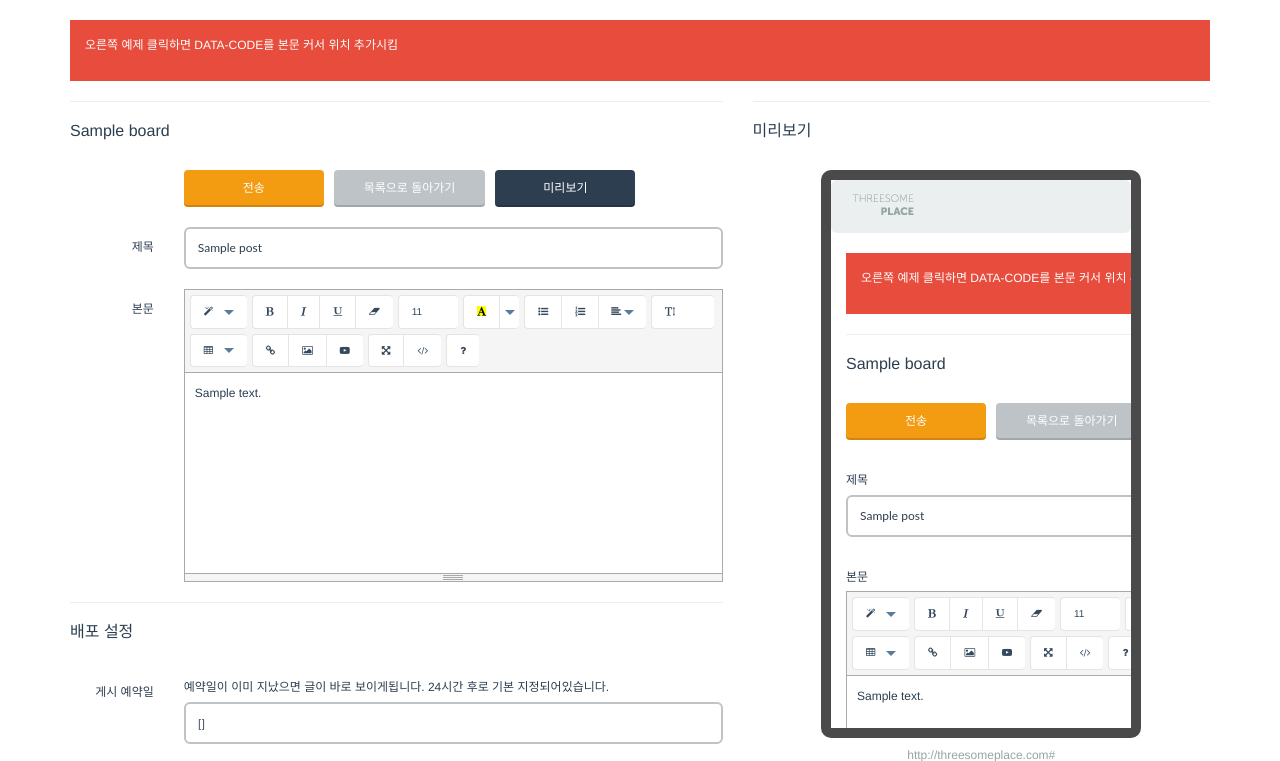
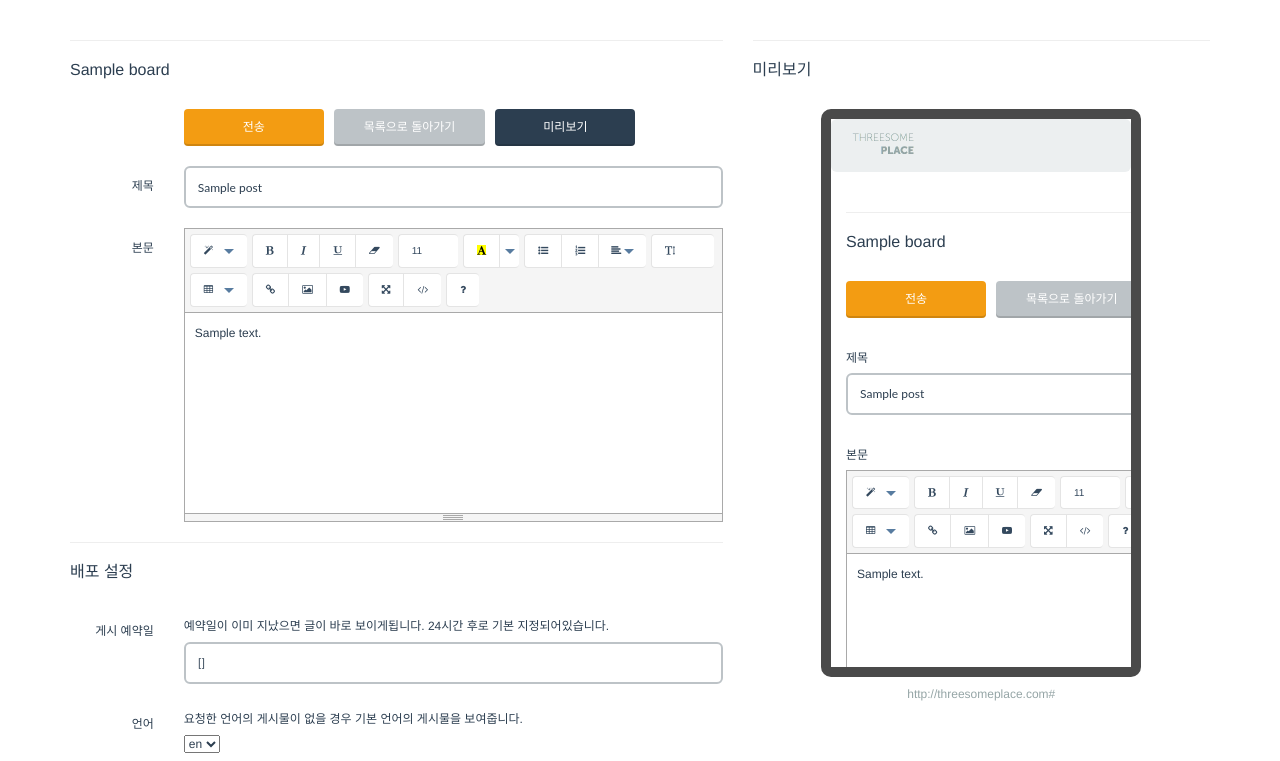
Before and after one commit to eces/three, a Node project: template views/post/item.jade in a window 1280 px wide. Shown: the part 53-814 px from the top of the page. Run offline with Node 20 templates, Linux system fonts and the light colour scheme; the template is opened without the code that fills it: most values are stand-ins (such as "Sample title", 1, 10 or a date in 2020); some libraries are stand-ins or nearby versions.

Commit message:
Flag dev

```diff
--- a/views/post/item.jade
+++ b/views/post/item.jade
@@ -2,9 +2,9 @@ extends ../layout
 
 block content
   div.container
-    //- h6 게시글 작성
-    div.palette.palette-alizarin
-      p 오른쪽 예제 클릭하면 data-code를 본문 커서 위치 추가시킴
+    if locals.dev
+      div.palette.palette-alizarin
+        p 오른쪽 예제 클릭하면 data-code를 본문 커서 위치 추가시킴
     div.row
       div.col-xs-7
         hr
```
